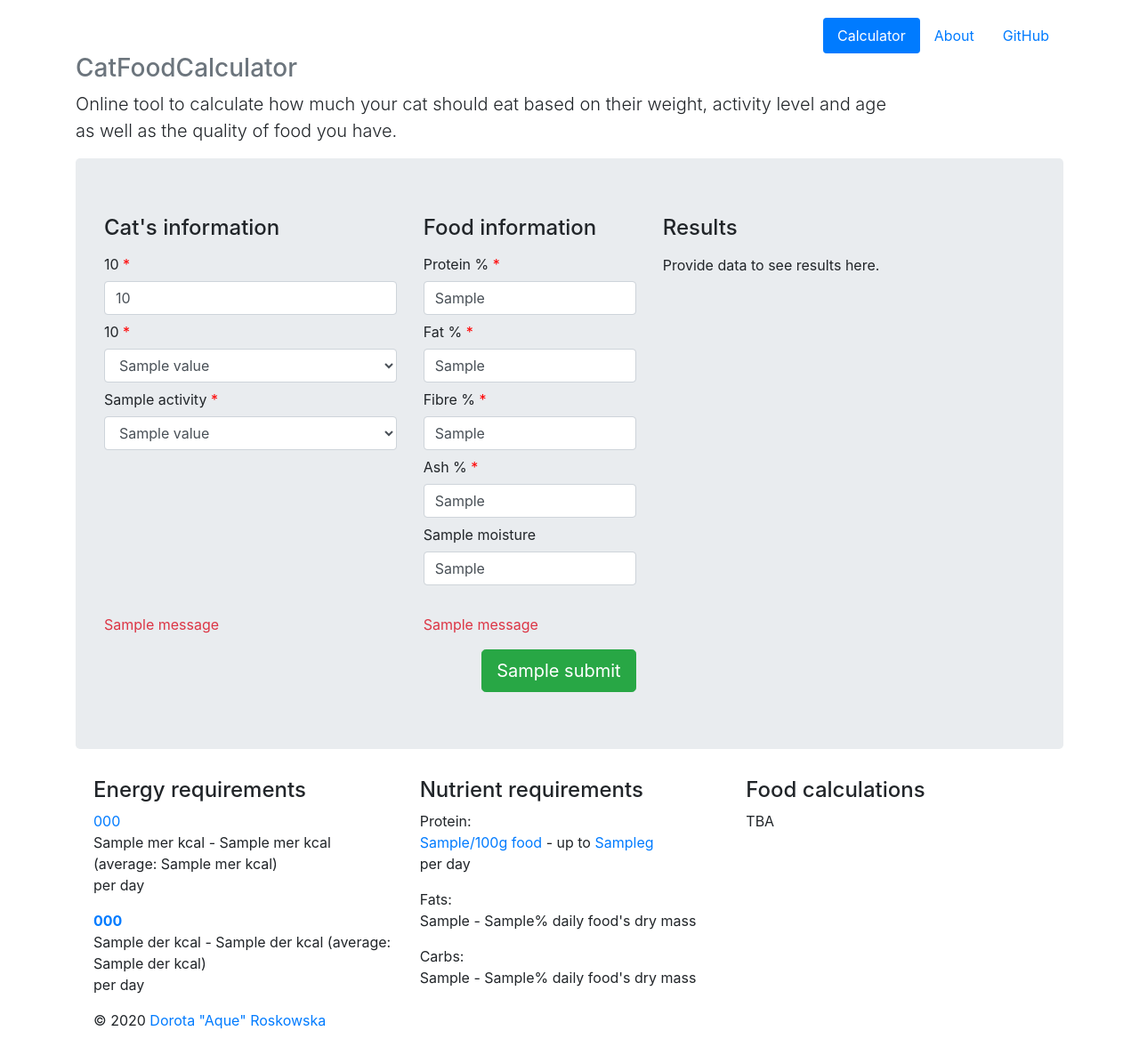
After one commit to AqueM/CatFoodCalc, a Flask app: template app/templates/calc_form.html in a window 1280 px wide. The commit adds this page. Shown: the whole page at 89% size. Run offline with Flask 2, Linux system fonts and the light colour scheme; the template is opened without the code that fills it: most values are stand-ins (such as "Sample title", 1, 10 or a date in 2020); one stand-in notice (Sample message) is shown; some libraries are stand-ins or nearby versions.

Commit message:
attempt to fix flash() messages

```diff
--- a/app/food_calc.py
+++ b/app/food_calc.py
@@ -26,7 +26,9 @@ class Food(object):
             Nutrition.moisture: moisture,
             Nutrition.carbs: self.calculate_carbs()
         }
-        if self.percentages[Nutrition.moisture] is not None and self.percentages[Nutrition.moisture] > 0:
+        if self.percentages[Nutrition.moisture] is None:
+            self.percentages[Nutrition.moisture] = 0
+        if self.percentages[Nutrition.moisture] > 0:
             self.food_type = FoodType.wet
         else:
             self.food_type = FoodType.dry
--- a/app/main.py
+++ b/app/main.py
@@ -1,85 +1,4 @@
-from flask import Flask, render_template, flash, request, get_flashed_messages
-
-import app.enums as enums
-import app.labels as labels
-from app import cat_calc as calc
-from app.food_requirements import fat_needs_dry_mass, carbs_needs_dry_mass
-
-app = Flask(__name__)
-app.config["DEBUG"] = True
-app.secret_key = "secret"
-
-
-@app.route("/", methods=["GET", "POST"])
-def index():
-    inputs = labels.input_labels
-    default = {"default": labels.default_dropdown_label}
-    ages = default | labels.age_labels
-    ages = ages.items()
-    activities = default | labels.activity_labels
-    activities = activities.items()
-
-    numbers_labels = labels.numbers_labels
-    tooltips = labels.tooltips
-    title = labels.project_title
-
-    range_min = enums.Range.min
-    range_max = enums.Range.max
-    der = enums.NumberNames.der
-    mer = enums.NumberNames.mer
-    daily = labels.per_day
-    dm_label = labels.dm_label
-
-    protein_labels = labels.requirements_tooltips
-    bw = enums.ProteinNeeds.bodyweight
-    dm = enums.ProteinNeeds.dry_mass
-
-    fat_needs = fat_needs_dry_mass
-    carb_needs = carbs_needs_dry_mass
-
-
-    if request.method == "POST":
-        if validate_cat_weight(request.form["weight"]):
-            weight = request.form["weight"]
-        if validate_cat_age(request.form["age"]):
-            age = eval("enums." + str(request.form["age"]))
-        if validate_cat_activity(request.form["activity"]):
-            activity = eval("enums." + str(request.form["activity"]))
-        if not get_flashed_messages():
-            cat = calc.Cat(weight, age, activity)
-
-    return render_template("index.html", **locals())
-
-
-def validate_cat_age(age):
-    result = True
-    if age == "default":
-        flash(labels.age_empty_error, 'error')
-        result = False
-    return result
-
-
-def validate_cat_activity(activity):
-    result = True
-    if activity == "default":
-        flash(labels.activity_empty_error, 'error')
-        result = False
-    return result
-
-
-def validate_cat_weight(weight):
-    result = True
-    if not weight:
-        flash(labels.weight_empty_error, 'error')
-        result = False
-    else:
-        try:
-            weight = float(weight)
-        except ValueError:
-            flash(labels.weight_invalid_error.format(weight), 'error')
-            result = False
-    return result
-
+from app import flask_app
 
 if __name__ == "__main__":
-    app.run(host="127.0.0.1", port=8080, debug=True)
+    flask_app.run(host="127.0.0.1", port=8080, debug=True)
--- a/app/templates/base.html
+++ b/app/templates/base.html
@@ -1,4 +1,11 @@
 <!doctype html>
+{% set navigation_bar = [
+    ('/', 'index', 'Calculator'),
+    ('/about', 'about', 'About'),
+    ('https://github.com/AqueM/CatFoodCalc', 'github', 'GitHub')
+] -%}
+
+{% set active_page = active_page|default('index') -%}
 <html lang="en">
 <head>
     <meta charset="utf-8">
@@ -21,6 +28,11 @@
     padding-right: 20px;
     padding-left: 20px;
     }
+    .required:after {
+      content:" *";
+      color:red;
+    }
+
     </style>
 </head>
 <body>
@@ -37,47 +49,48 @@
     $(function () {
     $('[data-toggle="tooltip"]').tooltip()
     })
+
 </script>
 <div class="container">
     <div class="header clearfix">
         <nav>
             <ul class="nav nav-pills justify-content-end">
-                <li class="nav-item" role="presentation"><a class="nav-link active" href="#">Calculator</a></li>
-                <li class="nav-item" role="presentation"><a class="nav-link" href="#">About</a></li>
-                <!--                <li class="nav-item" role="presentation"><a href="#" class="nav-link">GitHub</a></li>-->
+                {% for href, id, caption in navigation_bar %}
+                <li class="nav-item" role="presentation"><a class="nav-link
+                        {% if id == active_page %} active"{% endif %}"
+                        {% if id == "github" %} target="_blank"{% endif %}
+                    href="{{ href|e }}">{{ caption|e }}</a></li>
+                {% endfor %}
             </ul>
         </nav>
-        <h3 class="text-muted">{{title}}</h3>
+        <h3 class="text-muted">{% block title %}
+        {% endblock %}</h3>
+        <p class="lead">Online tool to calculate how much your cat should eat based on their weight,
+            activity level and age<br>
+        as well as the quality of food you have.</p>
     </div>
     <div class="jumbotron">
-        <div class="row">
-            <form action="." class="row" method="POST">
-                <div class="col-lg-6" name="inputFormCat">
-                    {% block formCat %}{% endblock %}
-                </div>
-                <div class="col-lg-6" name="inputFormFood">
-                    {% block formFood %}{% endblock %}
-                    <p><input class="btn btn-lg btn-success" type="submit" value="{{inputs.submit}}"/></p>
-                </div>
-            </form>
-            <div class="col-lg-2">
-                <p class="lead">{% block lead %}Results{% endblock %}</p>
+        {% block jumbo %}
+        {% endblock %}
     </div>
 </div>
+<div class="container">
+<div class="row marketing">
+    <div class="col-md-4" name="dataRow1">
+        {% block col1 %}{% endblock %}
     </div>
-    <div class="row marketing">
-        <div class="col-md-4" name="catData">
-            {% block catData %}{% endblock %}
+
+    <div class="col-md-4" name="dataRow2">
+        {% block col2 %}{% endblock %}
     </div>
-        <div class="col-md-4" name="catData2">
-            {% block nutriData %}{% endblock %}
+
+    <div class="col-md-4" name="dataRow3">
+        {% block col3 %}{% endblock %}
     </div>
-        <div class="col-md-4" name="catData3">
-            {% block foodData %}{% endblock %}
-        </div>
+
 </div>
 <footer class="footer">
-        <p>© 2021 <a href="https://about-aque.carrd.co/">Aque</a></p>
+    <p>© {{year}} <a href="https://beacons.page/drosk">Dorota "Aque" Roskowska</a></p>
 </footer>
 </div>
 </body>
--- /dev/null
+++ b/app/templates/calc_form.html
@@ -0,0 +1,143 @@
+{% extends 'base.html' %}
+{% set active_page = "index" %}
+{% block title %}CatFoodCalculator{% endblock %}
+
+{% block jumbo %}
+    <form action="."method="POST">
+        <div class="row" name="data">
+            <div class="col-md-4" name="inputFormCat">
+                <div class="form-group">
+                    <h4>Cat's information</h4>
+                    <label for="catWeight" class="col-form-label required">{{inputs.weight}}</label>
+                        <input id="catWeight" class="form-control required" name="weight" {% if weight|length %} value={{weight}}
+                        {% endif %} placeholder="{{inputs.weight_placeholder}}"/>
+                    <label for="catAge" class="col-form-label required">{{inputs.age}}</label>
+                        <select id="catAge" class="form-control" action="/" method="GET" name=age>
+                            {% for key, value in ages %}
+                            <option value="{{key}}" {% if age is defined and age==key %}SELECTED{% endif %}>{{value}}</option>
+                            {% endfor %}
+                        </select>
+                    <label for="catActivity" class="col-form-label required">{{inputs.activity}}</label>
+                        <select id="catActivity" class="form-control" action="/" method="GET" name=activity>
+                        {% for key, value in activities %}
+                        <option value="{{key}}" {% if activity is defined and activity==key %}SELECTED{% endif %}>{{value}}</option>
+                        {% endfor %}
+                        </select>
+                </div>
+            </div>
+            <div class="col-md-3" name="inputFormFood">
+                <div class="form-group">
+                    <h4>Food information</h4>
+                    <label class="col-form-label required" for="protein">Protein %</label>
+                        <input class="form-control"  id="protein" name="protein"
+                               placeholder="{{inputs.food_placeholder}}"
+                               {% if protein|length %} value={{protein}} {% endif %}/>
+                    <label class="col-form-label required" for="fat">Fat %</label>
+                        <input class="form-control" id="fat" name="fat"
+                               placeholder="{{inputs.food_placeholder}}"
+                               {% if fat|length %} value={{fat}} {% endif %}/>
+                    <label class="col-form-label required" for="fibre">Fibre %</label>
+                        <input class="form-control"  id="fibre" name="fibre"
+                               placeholder="{{inputs.food_placeholder}}"
+                               {% if fibre|length %} value={{fibre}} {% endif %}/>
+                    <label class="col-form-label required" for="ash">Ash %</label>
+                        <input class="form-control" id="ash" name="ash"
+                               placeholder="{{inputs.food_placeholder}}"
+                               {% if ash|length %} value={{ash}} {% endif %}/>
+                    <label class="col-form-label" for="moisture">{{inputs.moisture}}</label>
+                        <input class="form-control" id="moisture" name="moisture"
+                               placeholder="{{inputs.food_placeholder}}"
+                               {% if moisture|length %} value={{moisture}} {% endif %}/>
+                </div>
+            </div>
+            <div class="col-md-4" name="results">
+                <h4>Results</h4>
+                <p class="lead">
+                    {% if cat is defined and food is defined %}
+                    <p>Results</p>
+                    {% else %}
+                    <p>Provide data to see results here.</p>
+                    {% endif %}
+                </p>
+            </div>
+        </div>
+        <div class="row" name="errors">
+            <div class="col-md-4" name="catErrors">
+                {% with catErrors = get_flashed_messages(category_filter=["cat"]) %}
+                {% if catErrors %}
+                <p>
+                {% for catError in catErrors %}
+                <div class="text-danger" role="alert"><div class="flash">{{ catError }}</div></div>
+                {% endfor %}
+                </p>
+                {% endif %}
+                {% endwith %}
+            </div>
+            <div class="col-md-3" name="foodErrors">
+                {% with foodErrors = get_flashed_messages(category_filter=["food"]) %}
+                {% if foodErrors %}
+                <p>
+                {% for foodError in foodErrors %}
+                <div class="text-danger" role="alert"><div class="flash">{{ foodError }}</div></div>
+                {% endfor %}
+                </p>
+                {% endif %}
+                {% endwith %}
+            </div>
+            <div class="col-md-4"></div>
+        </div>
+        <div class="row d-flex " name="submit">
+            <div class="col-md-4"></div>
+            <div class="col-md-3" name="submit">
+                <input class="btn btn-lg btn-success float-right" type="submit" value="{{inputs.submit}}"/>
+            </div>
+            <div class="col-md-4"></div>
+        </div>
+    </form>
+{% endblock %}
+
+
+{% block col1 %}
+<h4>Energy requirements</h4>
+{% if cat is defined %}
+<p><a data-placement="top" data-toggle="tooltip" href="#" title="Maintenance energy requirement (MER) is the energy
+      required to support energy equilibrium of an animal. This does not take growth and reproduction into account.">
+    {{numbers_labels[mer]}}</a><BR>
+    {{cat.mer[range_min]}} kcal{% if cat.mer[range_min] != cat.mer[range_max] %} - {{cat.mer[range_max]}} kcal (average:
+    {{cat.mer[range_avg]}} kcal){% endif %}<br>per day
+</p>
+<p><b><a data-placement="top" data-toggle="tooltip" href="#"
+         title="Daily Energy Requirement (DER) is the amount of food energy needed by an animal to
+                     balance energy expenditure in order to maintain body size, body composition and a level of
+                     necessary and desirable physical activity consistent with long-term good health.">
+    {{numbers_labels[der]}}</a></B><BR>
+    {{cat.der[range_min]}} kcal{% if cat.der[range_min] != cat.der[range_max] %} - {{cat.der[range_max]}} kcal (average:
+    {{cat.der[range_avg]}} kcal){% endif %}<br>per day
+</p>
+{% else %}
+<p>Please provide your cat's information.</p>
+{% endif %}
+{% endblock %}
+
+{% block col2 %}
+<h4>Nutrient requirements</h4>
+{% if cat is defined %}
+<p>Protein:<BR>
+    <a data-placement="top" data-toggle="tooltip" href="#" title="Calculated by food's dry mass">
+        {{cat.protein_needs[dm]}}/100g
+        food</a> - up to <a data-placement="top" data-toggle="tooltip" href="#" title="Calculated by cat's bodyweight">
+        {{cat.protein_needs[bw]}}g</a><br>per day
+</p>
+<p>Fats:<BR>
+    {{fat_needs[range_min]}} - {{fat_needs[range_max]}}% daily food's dry mass</P>
+<p>Carbs:<BR>
+    {{carb_needs[range_min]}} - {{carb_needs[range_max]}}% daily food's dry mass</P>
+{% else %}
+<p>Please provide your cat's information.</p>
+{% endif %}
+{% endblock %}
+
+{% block col3 %}
+<h4>Food calculations</h4>
+<p>TBA</p>
+{% endblock %}
--- /dev/null
+++ b/calc.py
@@ -0,0 +1 @@
+from app import flask_app
--- a/requirements.txt
+++ b/requirements.txt
@@ -4,3 +4,5 @@ itsdangerous==1.1.0
 Jinja2==2.11.3
 MarkupSafe==1.1.1
 Werkzeug==1.0.1
+
+WTForms~=2.3.3
```
Also changed, not shown: app/__init__.py (+9 -0 lines), app/cat_calc.py (+17 -22 lines), app/flask_validations.py (added, +76 -0 lines), app/forms.py (added, +8 -0 lines), app/labels.py (+16 -3 lines), app/nutritional_values.py (+9 -9 lines), app/routes.py (added, +56 -0 lines), app/templates/about.html (added, +45 -0 lines), app/templates/index.html (deleted, +0 -96 lines), tests/test_base.py (+5 -4 lines), tests/test_cat.py (+12 -12 lines). Lines whose indentation alone changed are shown as unchanged.
